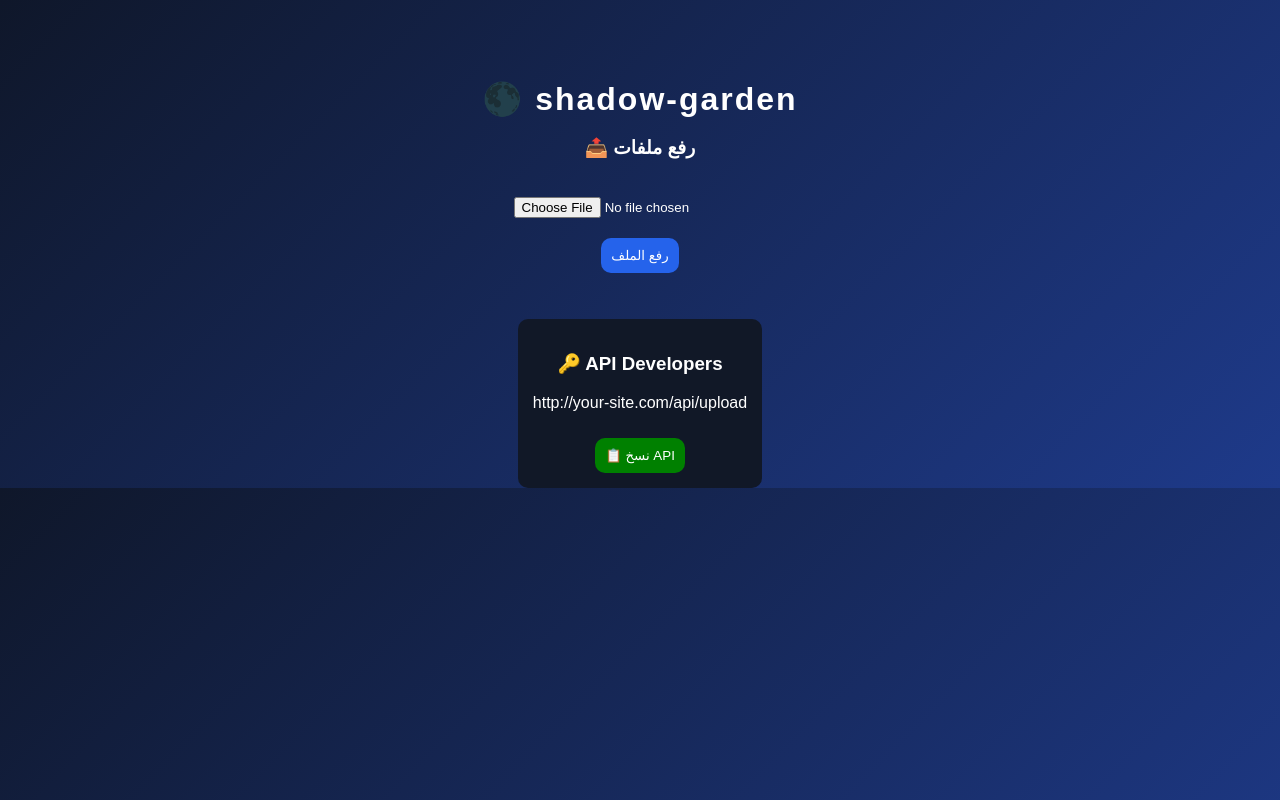
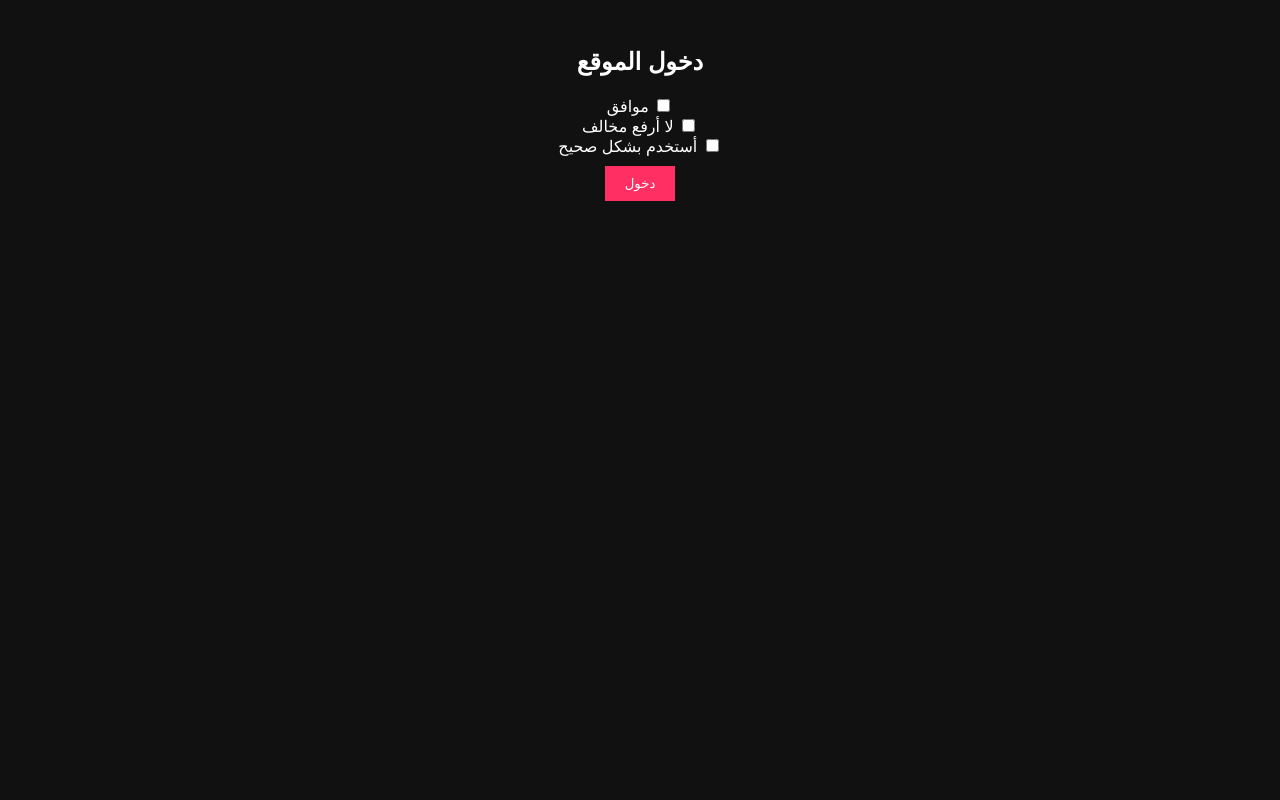
Before and after one commit to ibrahimalmleh27-jpg/shadow, a website: page index.html in a window 1280 px wide. Drawn offline with Linux system fonts and the light colour scheme.

Commit message:
Update index.html

```diff
--- a/index.html
+++ b/index.html
@@ -1,114 +1,111 @@
 <!DOCTYPE html>
-<html lang="ar">
+<html lang="ar" dir="rtl">
 <head>
 <meta charset="UTF-8">
-<title>shadow-garden</title>
-
+<title>Shadow Upload</title>
 <style>
-body {
-  margin:0;
-  font-family:sans-serif;
-  background: linear-gradient(135deg,#0f172a,#1e3a8a);
-  color:white;
-  text-align:center;
-}
-
-.container {
-  margin-top:80px;
-}
-
-h1 {
-  letter-spacing:2px;
-  margin-bottom:10px;
-}
-
-input, button {
-  padding:10px;
-  margin-top:10px;
-  border:none;
-  border-radius:10px;
-}
-
-button {
-  background:#2563eb;
-  color:white;
-  cursor:pointer;
-}
-
-.api-box {
-  margin-top:30px;
-  background:#111827;
-  display:inline-block;
-  padding:15px;
-  border-radius:10px;
-}
-
-.copy-btn {
-  background:green;
-  margin-top:10px;
-}
-
-a {
-  color:#00ffcc;
-}
+body{background:#111;color:#fff;font-family:sans-serif;text-align:center;padding:20px}
+button{padding:10px 20px;margin:10px;background:#ff2e63;color:#fff;border:none}
+.hidden{display:none}
 </style>
-
 </head>
 
 <body>
 
-<div class="container">
+<div id="login">
+<h2>دخول الموقع</h2>
 
-  <h1>🌑 shadow-garden</h1>
+<label><input type="checkbox" id="r1"> موافق</label><br>
+<label><input type="checkbox" id="r2"> لا أرفع مخالف</label><br>
+<label><input type="checkbox" id="r3"> أستخدم بشكل صحيح</label><br>
 
-  <h3>📤 رفع ملفات</h3>
+<button onclick="enter()">دخول</button>
+</div>
 
-  <input type="file" id="file">
-  <br>
+<div id="panel" class="hidden">
 
-  <button onclick="upload()">رفع الملف</button>
+<h2>لوحة التحكم</h2>
 
-  <p id="result"></p>
+<button onclick="showImages()">📸 صور API</button>
+<button onclick="showFiles()">📂 ملفات</button>
 
-  <!-- 🔥 API -->
-  <div class="api-box">
+<div id="images" class="hidden">
+<input type="file" id="imgInput" multiple>
+<button onclick="uploadImages()">رفع</button>
+<pre id="apiResult"></pre>
+</div>
 
-    <h3>🔑 API Developers</h3>
-
-    <p id="apiText">http://your-site.com/api/upload</p>
-
-    <button class="copy-btn" onclick="copyAPI()">
-      📋 نسخ API
-    </button>
-
-  </div>
+<div id="files" class="hidden">
+<input type="file" id="fileInput" multiple>
+<button onclick="uploadFiles()">رفع</button>
+<pre id="fileResult"></pre>
+</div>
 
 </div>
 
 <script>
 
-/* رفع ملف */
-async function upload() {
-  const file = document.getElementById("file").files[0];
-
-  const form = new FormData();
-  form.append("file", file);
-
-  const res = await fetch("http://your-site.com/api/upload", {
-    method:"POST",
-    body:form
-  });
-
-  const data = await res.json();
-
-  document.getElementById("result").innerHTML =
-    `🔗 <a href="${data.url}" target="_blank">فتح الملف</a>`;
+function enter(){
+if(!r1.checked || !r2.checked || !r3.checked){
+alert("وافق على الشروط")
+return
+}
+login.classList.add("hidden")
+panel.classList.remove("hidden")
 }
 
-/* نسخ API */
-function copyAPI() {
-  navigator.clipboard.writeText("http://your-site.com/api/upload");
-  alert("تم نسخ API 🔥");
+function showImages(){
+images.classList.remove("hidden")
+files.classList.add("hidden")
+}
+
+function showFiles(){
+files.classList.remove("hidden")
+images.classList.add("hidden")
+}
+
+// 📸 رفع صور
+async function uploadImages(){
+
+let form = new FormData()
+let files = document.getElementById("imgInput").files
+
+for(let f of files){
+form.append("images", f)
+}
+
+let res = await fetch("http://localhost:3000/upload-images", {
+method:"POST",
+body: form
+})
+
+let data = await res.json()
+
+document.getElementById("apiResult").innerText =
+JSON.stringify(data, null, 2)
+
+}
+
+// 📂 رفع ملفات
+async function uploadFiles(){
+
+let form = new FormData()
+let files = document.getElementById("fileInput").files
+
+for(let f of files){
+form.append("files", f)
+}
+
+let res = await fetch("http://localhost:3000/upload-files", {
+method:"POST",
+body: form
+})
+
+let data = await res.json()
+
+document.getElementById("fileResult").innerText =
+JSON.stringify(data, null, 2)
+
 }
 
 </script>
```
